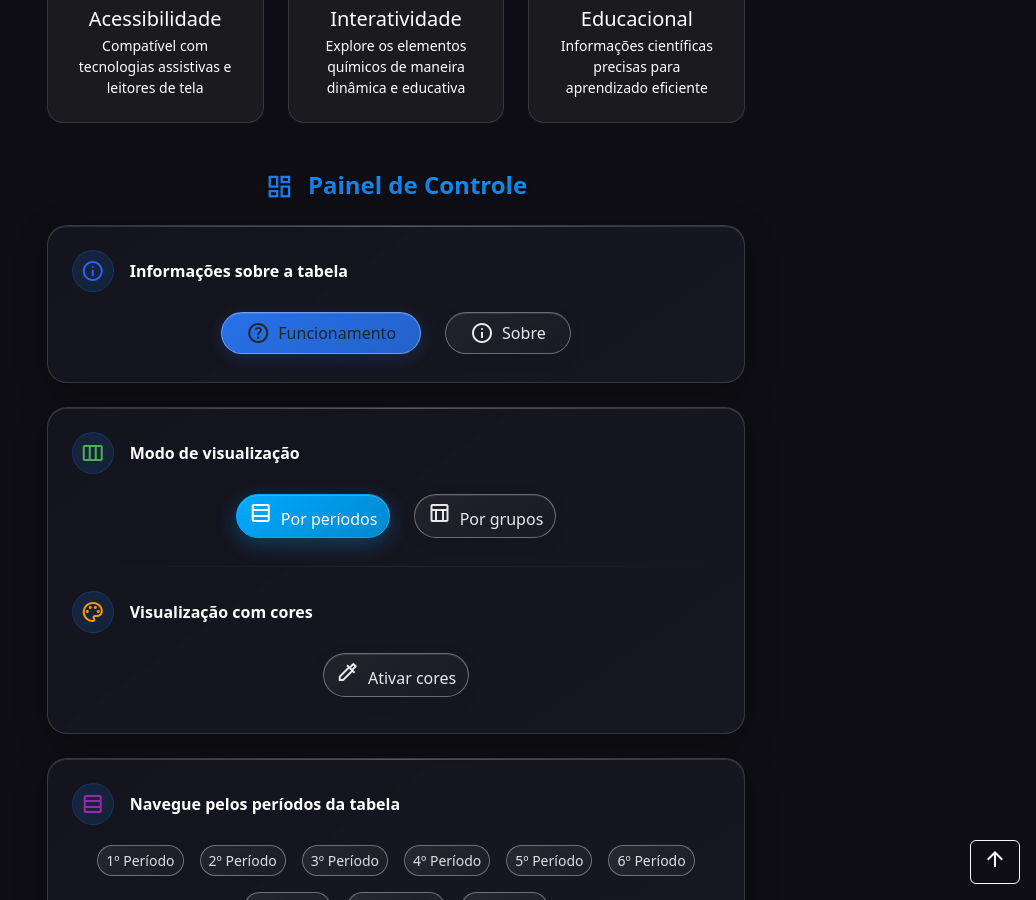
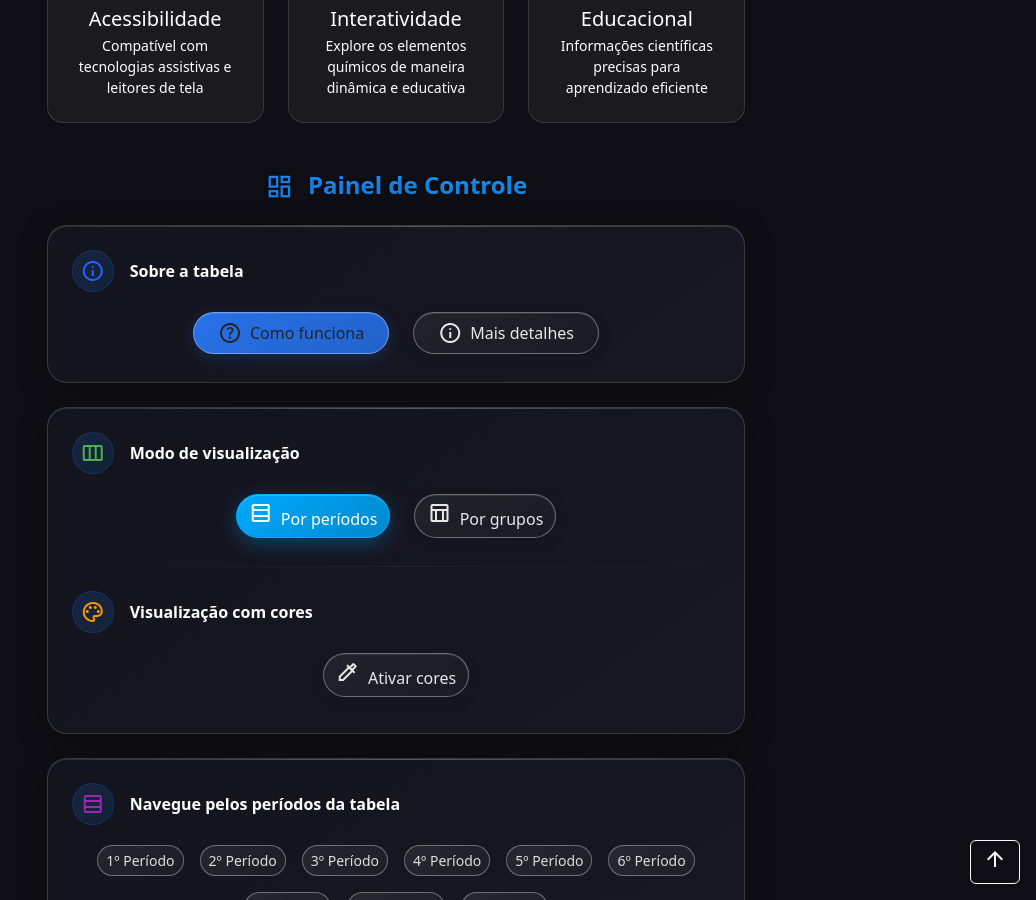
Before and after one commit to Loui77BA/pcd-na-escola, a Jekyll site: the page built from _ferramentas/ferramentas-tabela-periodica-acessivel-para-pessoas-com-deficiencia.md, in a window 1280 px wide and 900 px high, scrolled down 613 px. Shown: the whole window, without its empty margins (244-1280 px from the left). Built offline with Jekyll 4.4.1, drawn with Linux system fonts in a browser that asks for light colours; nearby versions of some CDN libraries.

Commit message:
Ajusta texto e botões da tabela

```diff
--- a/_ferramentas/ferramentas-tabela-periodica-acessivel-para-pessoas-com-deficiencia.md
+++ b/_ferramentas/ferramentas-tabela-periodica-acessivel-para-pessoas-com-deficiencia.md
@@ -754,16 +754,16 @@ description: "Conheça a Tabela Periódica Acessível, uma ferramenta desenvolvi
                 <div class="section-icon-wrapper d-flex align-items-center justify-content-center rounded-circle p-2 me-3">
                   <span class="material-symbols-outlined" style="color: #2962ff;" aria-hidden="true" role="presentation">info</span>
                 </div>
-                <h3 id="acoes-rapidas-label" class="fw-semibold text-white mb-0 fs-6">Informações sobre a tabela</h3>
+                <h3 id="acoes-rapidas-label" class="fw-semibold text-white mb-0 fs-6">Sobre a tabela</h3>
               </div>
               <div class="d-flex flex-wrap gap-3 justify-content-center">
                 <button id="btn-como-funciona" type="button" class="btn control-panel-btn px-4 py-2 rounded-pill d-flex align-items-center" data-bs-toggle="modal" data-bs-target="#modal-como-funciona" aria-haspopup="dialog" aria-expanded="false" aria-label="Funcionamento da tabela periódica" title="Instruções de uso">
                   <span class="material-symbols-outlined me-2" aria-hidden="true">help_outline</span>
-                  <span>Funcionamento</span>
+                  <span>Como funciona</span>
                 </button>
                 <button id="btn-saiba-mais" type="button" class="btn control-panel-btn-outline px-4 py-2 rounded-pill d-flex align-items-center" data-bs-toggle="modal" data-bs-target="#modal-sobre" aria-haspopup="dialog" aria-expanded="false" aria-label="Sobre a tabela periódica acessível" title="Abrir informações detalhadas">
                   <span class="material-symbols-outlined me-2" aria-hidden="true">info</span>
-                  <span>Sobre</span>
+                  <span>Mais detalhes</span>
                 </button>
               </div>
             </div>
```
